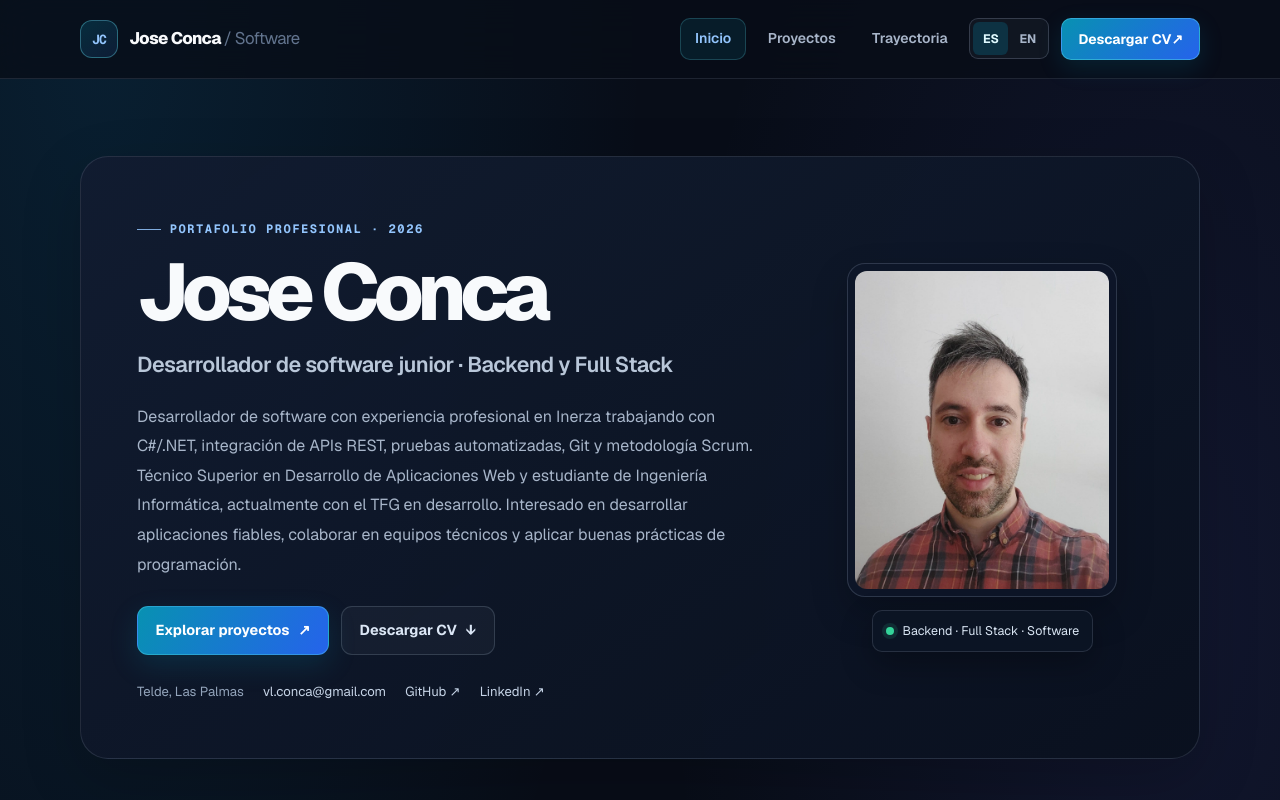
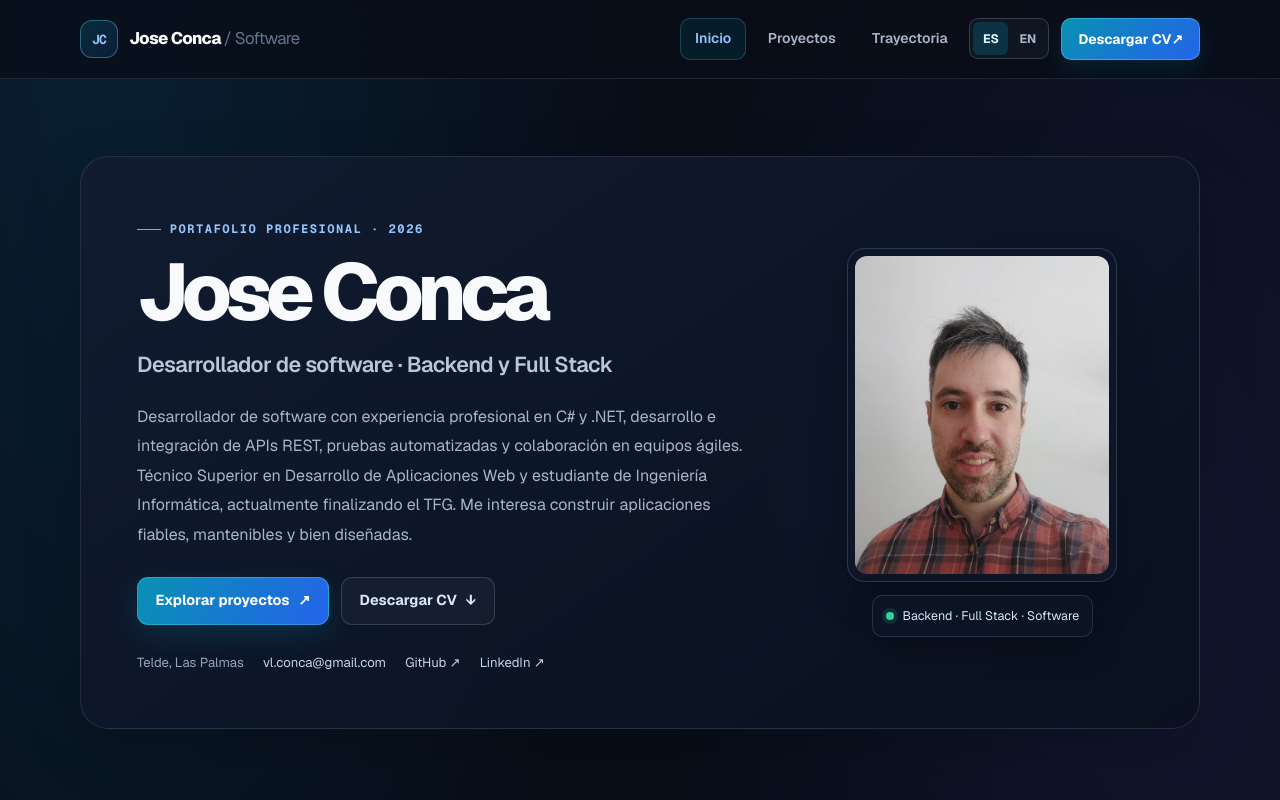
Before and after one commit to joseconca/joseconca.github.io, a Next.js app: page / in a window 1280 px wide. Shown: the top 800 px of the page. Built offline with nearby package versions, Linux system fonts and the light colour scheme.

Commit message:
Mejora el perfil y textos bilingües del inicio

```diff
--- a/src/data/datosContacto.ts
+++ b/src/data/datosContacto.ts
@@ -1,13 +1,13 @@
 export const datosContacto = {
   nombre: "Jose Conca",
-  rol: "Desarrollador de software junior · Backend y Full Stack",
+  rol: "Desarrollador de software · Backend y Full Stack",
   email: "vl.conca@gmail.com",
   localizacion: "Telde, Las Palmas",
   webCv: "https://joseconca.github.io",
   github: "https://github.com/joseconca",
   linkedin: "https://linkedin.com/in/joseconca",
   perfilProfesional:
-    "Desarrollador de software con experiencia profesional en Inerza trabajando con C#/.NET, integración de APIs REST, pruebas automatizadas, Git y metodología Scrum. Técnico Superior en Desarrollo de Aplicaciones Web y estudiante de Ingeniería Informática, actualmente con el TFG en desarrollo. Interesado en desarrollar aplicaciones fiables, colaborar en equipos técnicos y aplicar buenas prácticas de programación.",
+    "Desarrollador de software con experiencia profesional en C# y .NET, desarrollo e integración de APIs REST, pruebas automatizadas y colaboración en equipos ágiles. Técnico Superior en Desarrollo de Aplicaciones Web y estudiante de Ingeniería Informática, actualmente finalizando el TFG. Me interesa construir aplicaciones fiables, mantenibles y bien diseñadas.",
   otrosDatos: [
     {
       etiqueta: "Idiomas",
```
